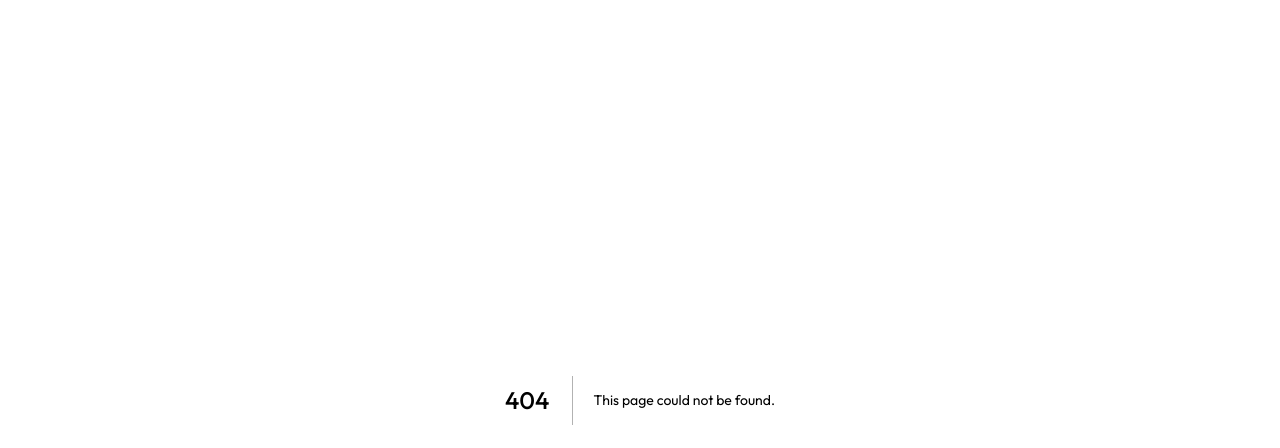
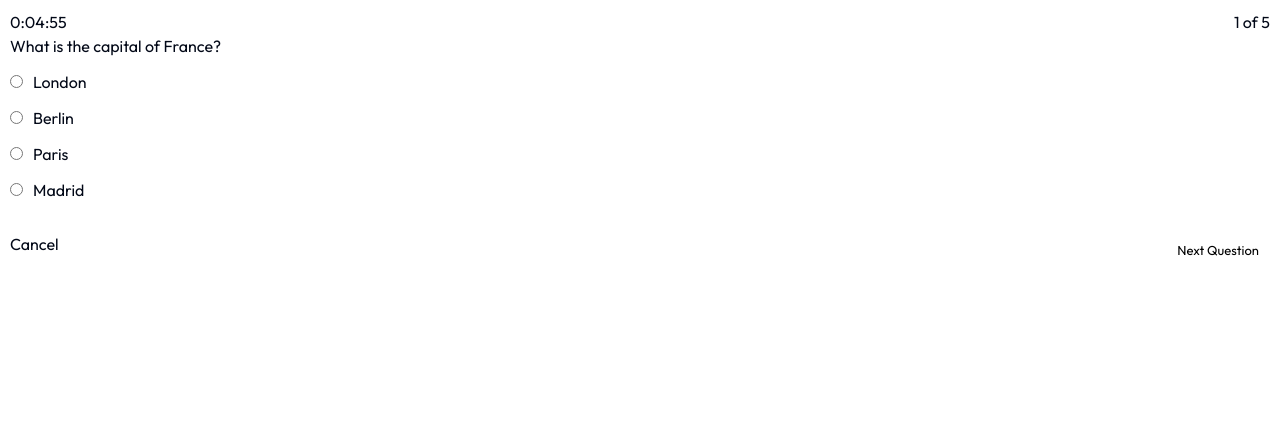
Before and after one commit to w3villa-suraj-bisht/test-event-management-FE, a Next.js app: page /question-quiz in a window 1280 px wide. Before the commit this address had no page. Shown: the top 448 px of the page. Built offline with nearby package versions, Linux system fonts and the light colour scheme.

Commit message:
handle question and ans case on question-quiz page

```diff
--- /dev/null
+++ b/src/app/(home)/question-quiz/page.tsx
@@ -0,0 +1,256 @@
+"use client"
+import Link from "next/link";
+import { useRouter } from "next/navigation";
+import { useState, useEffect, useRef, ChangeEvent } from "react";
+
+const fetcher = (url: string) => fetch(url).then((res) => res.json());
+
+const QuestionQuiz: React.FC = () => {
+  const router = useRouter();
+  const Ref = useRef<ReturnType<typeof setInterval> | null>(null);
+  const [timer, setTimer] = useState("00:00:00");
+  const [pageIndex, setPageIndex] = useState(0);
+  const [answered, setAnswered] = useState<any>({});
+  const [switchCount, setSwitchCount] = useState(0);
+
+  const data = {
+    totalDuration: 5, // in minutes
+    maxTabSwitchAttempts: 3,
+    displayResultAfterSubmit: true,
+    questions: [
+        {
+          id: 1,
+          text: "What is the capital of France?",
+          options: [
+            { id: 1, text: "London" },
+            { id: 2, text: "Berlin" },
+            { id: 3, text: "Paris" },
+            { id: 4, text: "Madrid" }
+          ],
+          marks: 5
+        },
+        {
+          id: 2,
+          text: "Which planet is known as the Red Planet?",
+          options: [
+            { id: 1, text: "Venus" },
+            { id: 2, text: "Mars" },
+            { id: 3, text: "Jupiter" },
+            { id: 4, text: "Saturn" }
+          ],
+          marks: 5
+        },
+        {
+          id: 3,
+          text: "What is the largest mammal in the world?",
+          options: [
+            { id: 1, text: "African Elephant" },
+            { id: 2, text: "Blue Whale" },
+            { id: 3, text: "Giraffe" },
+            { id: 4, text: "Hippopotamus" }
+          ],
+          marks: 5
+        },
+        {
+          id: 4,
+          text: "Who painted the Mona Lisa?",
+          options: [
+            { id: 1, text: "Vincent van Gogh" },
+            { id: 2, text: "Pablo Picasso" },
+            { id: 3, text: "Leonardo da Vinci" },
+            { id: 4, text: "Michelangelo" }
+          ],
+          marks: 5
+        },
+        {
+          id: 5,
+          text: "What is the chemical symbol for gold?",
+          options: [
+            { id: 1, text: "Ag" },
+            { id: 2, text: "Au" },
+            { id: 3, text: "Fe" },
+            { id: 4, text: "Cu" }
+          ],
+          marks: 5
+        }
+      ],
+    totalMarks: 25,
+    passingMarks: 15
+  };
+
+  const getTimeRemaining = (e: Date) => {
+    const total = Date.parse(e.toString()) - Date.parse(new Date().toString());
+    const seconds = Math.floor((total / 1000) % 60);
+    const minutes = Math.floor((total / 1000 / 60) % 60);
+    const hours = Math.floor((total / 1000 / 60 / 60) % 24);
+    return {
+      total,
+      hours,
+      minutes,
+      seconds,
+    };
+  };
+
+  const startTimer = (e: Date) => {
+    const { total, hours, minutes, seconds } = getTimeRemaining(e);
+    if (total >= 0) {
+        setTimer(`${hours}:${minutes > 9 ? minutes : "0" + minutes}:${seconds > 9 ? seconds : "0" + seconds}`);
+    }
+  };
+
+  const clearTimer = (e: Date) => {
+    setTimer("00:00:00");
+    if (Ref.current) clearInterval(Ref.current);
+    const id = setInterval(() => {
+      startTimer(e);
+    }, 1000);
+    Ref.current = id;
+  };
+
+  const getDeadTime = () => {
+    const deadline = new Date();
+    deadline.setSeconds(deadline.getSeconds() + data.totalDuration*60);
+    return deadline;
+  };
+
+  useEffect(() => {
+    clearTimer(getDeadTime());
+    return () => {
+      if (Ref.current) clearInterval(Ref.current);
+    };
+  }, []);
+
+
+
+
+  const addAnswer = (e: ChangeEvent<HTMLInputElement>): void => {
+    const { name, value } = e.target;
+    const latestAnswers = { ...answered, [name]: value };
+    setAnswered(latestAnswers);
+    window.localStorage.setItem("quiz", JSON.stringify(latestAnswers));
+  };
+
+  useEffect(() => {
+    if (timer == "0:00:00") {
+        handleSubmitQuiz();
+    }
+  }, [timer, router]);
+
+
+  const handleSubmitQuiz = () => {
+    const formattedAnswers = Object.entries(answered).map(([questionId, selectedOption]) => ({
+        questionId: parseInt(questionId),
+        selectedOptionId: data.questions.find(q => q.text === selectedOption)?.options.find(o => o.text === selectedOption)?.id ?? 0
+      }));
+
+    const payload = {
+      answers: formattedAnswers,
+    };
+    console.log(payload,'aaa')
+  };
+
+  useEffect(() => {
+    let lastFocusTime = Date.now();
+
+    const handleVisibilityChange = () => {
+      if (document.hidden) {
+        checkAndIncrementSwitch();
+      }
+    };
+
+    const handleFocus = () => {
+      checkAndIncrementSwitch();
+    };
+
+    const checkAndIncrementSwitch = () => {
+      const now = Date.now();
+      if (now - lastFocusTime > 300) { // 300ms threshold to prevent false positives
+        setSwitchCount((prevCount) => {
+          const newCount = prevCount + 1;
+          if (newCount >= data.maxTabSwitchAttempts) {
+            handleSubmitQuiz();
+            router.push("/")
+            alert("You have switched tabs/windows too many times. The quiz will be submitted automatically.");
+          }
+          return newCount;
+        });
+      }
+      lastFocusTime = now;
+    };
+
+    document.addEventListener('visibilitychange', handleVisibilityChange);
+    window.addEventListener('focus', handleFocus);
+
+    return () => {
+      document.removeEventListener('visibilitychange', handleVisibilityChange);
+      window.removeEventListener('focus', handleFocus);
+    };
+  }, [router]);
+
+  const quiz = data.questions[pageIndex];
+  const next = pageIndex < data.questions.length - 1;
+  const prev = pageIndex > 0;
+  const total = data.questions.length;
+
+  return (
+    <>
+      <div className="p-10">
+        <div className="info">
+          <h2>{timer}</h2>
+          <p>
+            {pageIndex + 1} of {total}
+          </p>
+        </div>
+        <div>
+          <div key={quiz.id}>
+            <p>{quiz.text}</p>
+          </div>
+          <ul>
+            {quiz.options.map((option) => (
+              <li className="option" key={option.id}>
+                <input
+                  type="radio"
+                  name={quiz.id.toString()}
+                  onChange={addAnswer}
+                  value={option.text}
+                  checked={answered[quiz.id] === option.text}
+                />
+                {option.text}
+              </li>
+            ))}
+          </ul>
+        </div>
+        <div className="navBtns">
+          {prev ? (
+            <button onClick={() => setPageIndex(pageIndex - 1)}>
+              Previous Question
+            </button>
+          ) : (
+            <Link href="/">
+              Cancel
+            </Link>
+          )}
+          {next ? (
+            <button
+              onClick={() => setPageIndex(pageIndex + 1)}
+              className={
+                answered[quiz.id] === undefined ? "activeBtn" : "activeBtn"
+              }
+            >
+              Next Question
+            </button>
+          ) : (
+            answered[quiz.id] !== undefined && (
+              <div  className="finish" onClick={() => handleSubmitQuiz()}>
+                Finish
+              </div>
+            )
+          )}
+        </div>
+      </div>
+    </>
+  );
+};
+
+
+export default QuestionQuiz;
--- a/src/app/styles/reset.scss
+++ b/src/app/styles/reset.scss
@@ -14,3 +14,87 @@ select, input, button{
 .dialog-footer {
     justify-content: space-between !important;
 }
+
+
+.info {
+    display: flex;
+    flex-direction: row;
+    justify-content: space-between;
+    align-items: center;
+    width: 100%;
+  }
+
+  .centered {
+    display: flex;
+    flex-direction: column;
+    justify-content: center;
+    align-items: center;
+    width: 100%;
+  }
+
+  .startBtn {
+    text-align: center;
+    background-color: #ffffff;
+    color: #000;
+    padding: 8px 15px;
+    font-size: 13px;
+    border-radius: 10px;
+    border: 1px solid #ffffff;
+    width: auto;
+    cursor: pointer;
+    font-weight: 700;
+  }
+
+  .navBtns {
+    margin-top: 30px;
+    width: 100%;
+    display: flex;
+    flex-direction: row;
+    justify-content: space-between;
+  }
+
+  .navBtns button {
+    background-color: #ffffff;
+    color: #000;
+    padding: 8px 10px;
+    font-size: 13px;
+    border-radius: 10px;
+    border: 1px solid #ffffff;
+    cursor: pointer;
+  }
+
+  .navBtns button:hover {
+    background-color: transparent;
+    color: rgb(238, 233, 233);
+  }
+
+  .option {
+    text-decoration: none;
+    list-style: none;
+    margin: 12px 0;
+  }
+
+  .option input {
+    margin-right: 10px;
+  }
+
+  .ul {
+    margin-top: -10px;
+  }
+
+  .finish {
+    text-align: center;
+    background-color: #045822;
+    color: rgb(252, 251, 251);
+    padding: 8px 15px;
+    font-size: 13px;
+    border-radius: 10px;
+    border: 1px solid #ffffff;
+    width: auto;
+    cursor: pointer;
+    font-weight: 700;
+  }
+
+  .finish:hover {
+    border: 1px solid #045822
+  }
```
